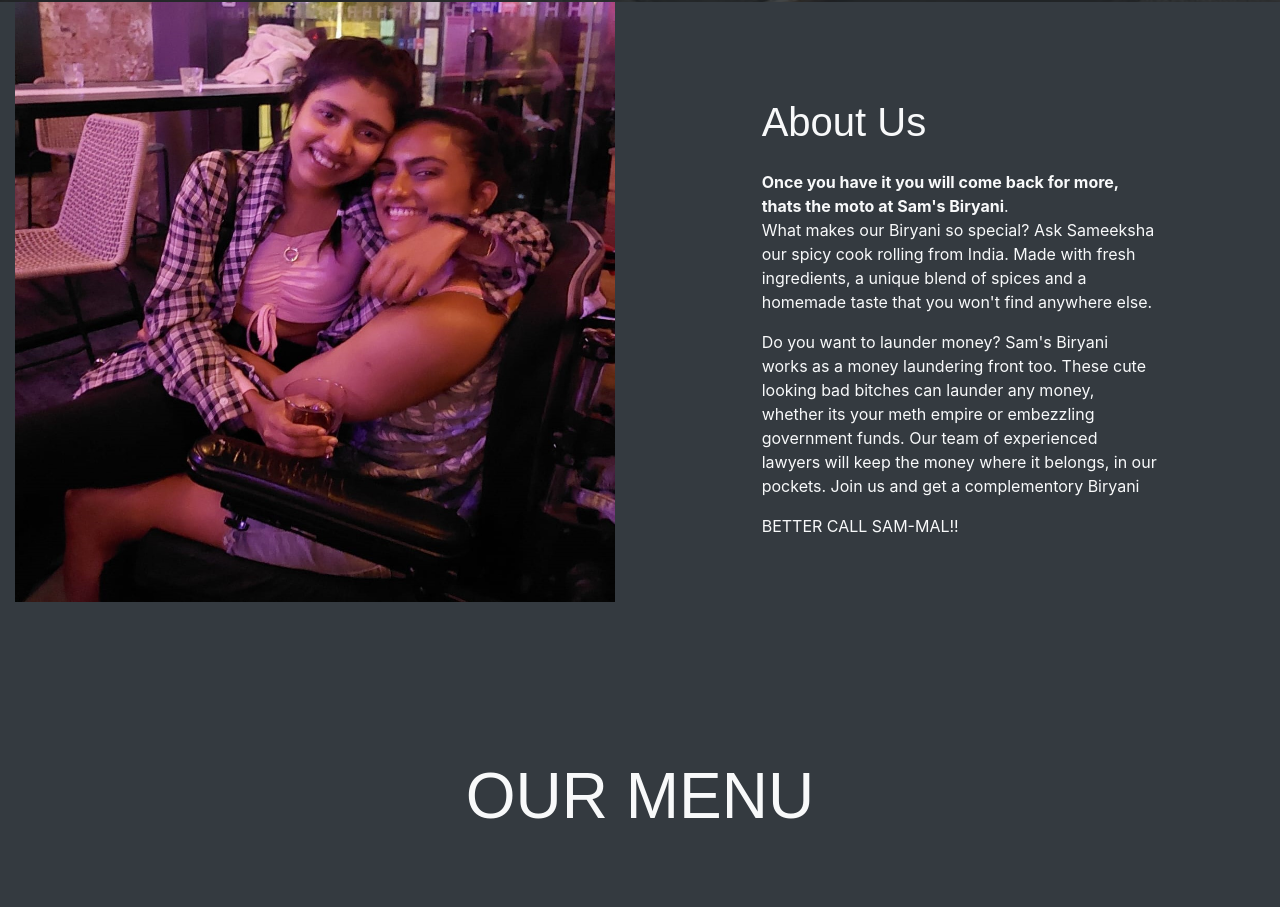
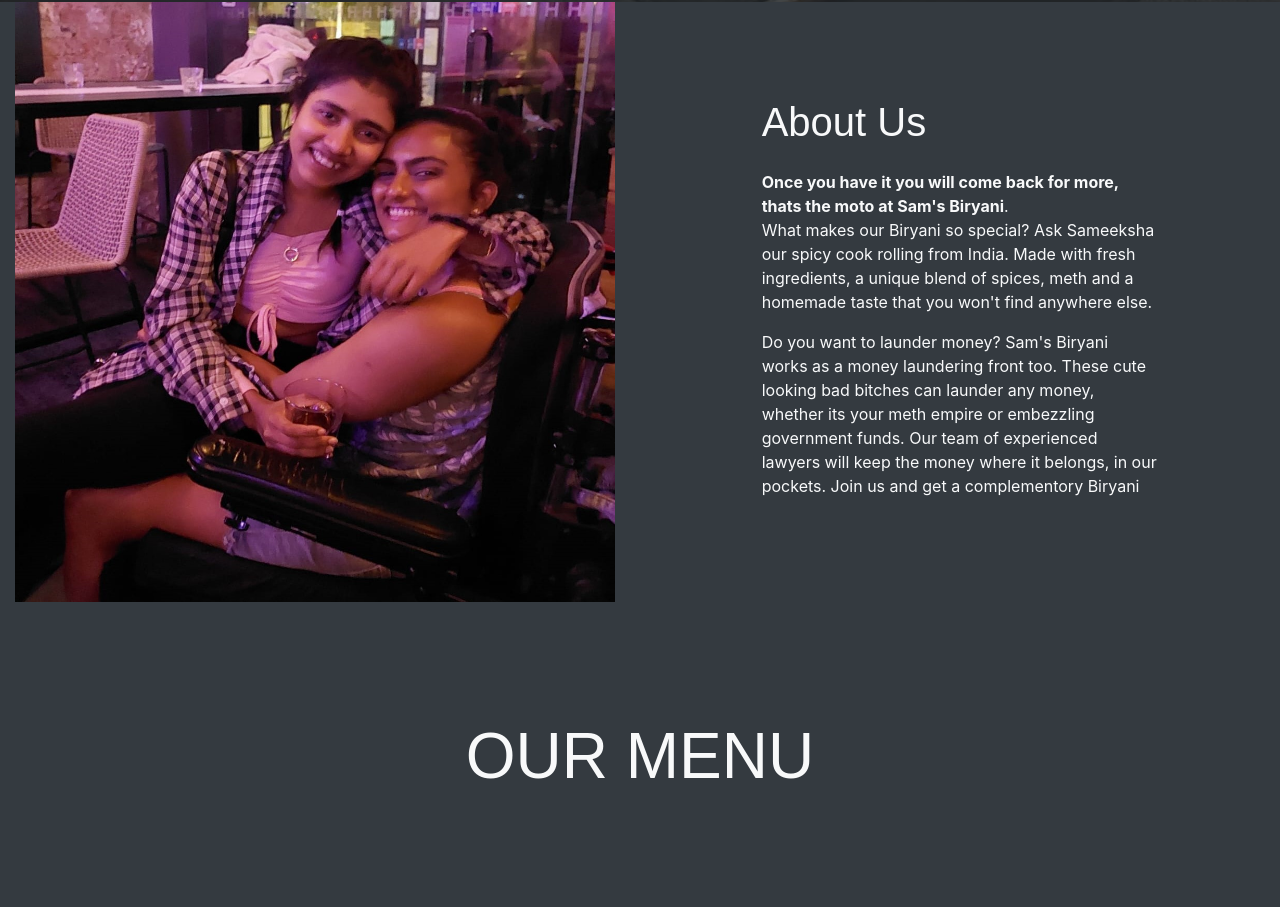
Before and after one commit to bulkpanda/bulkpanda.github.io, a plain HTML site: page index.html in a window 1280 px wide. Shown: the part 798-1705 px from the top of the page. Drawn offline with Linux system fonts and the light colour scheme; some packages are replaced by stand-ins of ours.

Commit message:
Update index.html

```diff
--- a/index.html
+++ b/index.html
@@ -76,9 +76,8 @@
                 <div class="row justify-content-center">
                     <div class="col-sm-8 py-5 my-5">
                         <h2 class="mb-4">About Us</h2>
-                        <p><b>Once you have it you will come back for more, thats the moto at Sam's Biryani</b>.<br> What makes our Biryani so special? Ask Sameeksha our spicy cook rolling from India. Made with fresh ingredients, a unique blend of spices and a homemade taste that you won't find anywhere else.</p>
+                        <p><b>Once you have it you will come back for more, thats the moto at Sam's Biryani</b>.<br> What makes our Biryani so special? Ask Sameeksha our spicy cook rolling from India. Made with fresh ingredients, a unique blend of spices, meth and a homemade taste that you won't find anywhere else.</p>
                         <p>Do you want to launder money? Sam's Biryani works as a money laundering front too. These cute looking bad bitches can launder any money, whether its your meth empire or embezzling government funds. Our team of experienced lawyers will keep the money where it belongs, in our pockets. Join us and get a complementory Biryani</p>
-                        <p>BETTER CALL SAM-MAL!!</p>
                     </div>
                 </div>
             </div>
```
